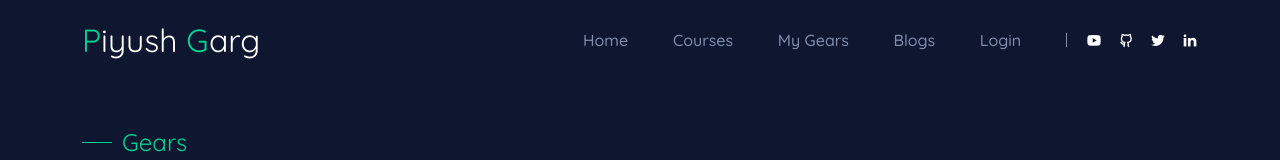
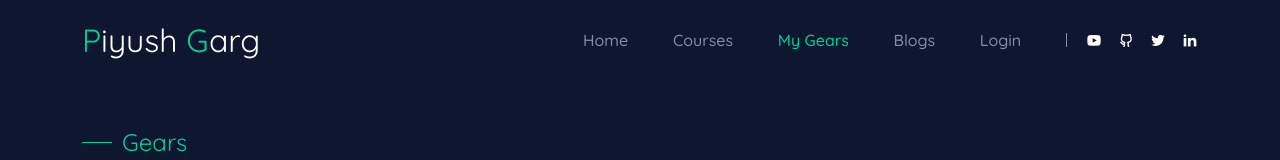
Before and after one commit to piyushgarg-dev/piyushgargdev-nextjs, a Next.js app: page /gears in a window 1280 px wide. Shown: the top 160 px of the page. Built offline with nearby package versions, Linux system fonts and the light colour scheme; no server answers.

Commit message:
navbar element will highlight according where the user

```diff
--- a/components/Header/Header.jsx
+++ b/components/Header/Header.jsx
@@ -5,6 +5,7 @@ import { Container } from "reactstrap";
 import { useSession, signOut, signIn } from "next-auth/react";
 import classes from "./header.module.css";
 import Link from "next/link";
+import { useRouter } from "next/router";
 
 const NAV__LINK = [
   {
@@ -26,6 +27,7 @@ const NAV__LINK = [
 ];
 
 const Header = () => {
+  const router = useRouter();
   const [crossMenu, setCrossMenu] = useState(false)
   const headerRef = useRef(null);
 
@@ -80,17 +82,21 @@ const Header = () => {
                 <RiCloseLine />
               </div>}
               {NAV__LINK.map((item, index) => (
-                <Link aria-label={item.display} href={item.path} key={index}>
+                <Link aria-label={item.display} href={item.path} key={index}  className={
+                  router.pathname === item.path
+                    ? 'text-[--site-theme-color]'
+                    : 'text-[#808dad]'
+                }>
                   {item.display}
                 </Link>
               ))}
 
               {data && data.user ? (
-                <a onClick={signOut} href="#">
+                <a onClick={signOut} href="#" className="text-[#808dad]">
                   Sign Out
                 </a>
               ) : (
-                <a onClick={signIn} href="#">
+                <a onClick={signIn} href="#" className="text-[#808dad]">
                   Login
                 </a>
               )}
--- a/components/Header/header.module.css
+++ b/components/Header/header.module.css
@@ -29,7 +29,6 @@
 
 .nav__menu a,
 .nav__menu > * {
-  color: #808dad;
   font-weight: 500;
   font-size: 1rem;
   text-decoration: none;
```
Also changed, not shown: 2 other files (tests, documents, lock files or other folders).
